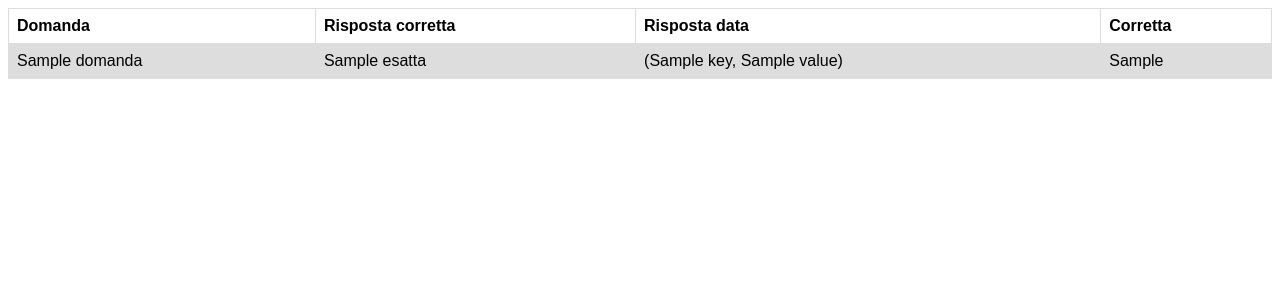
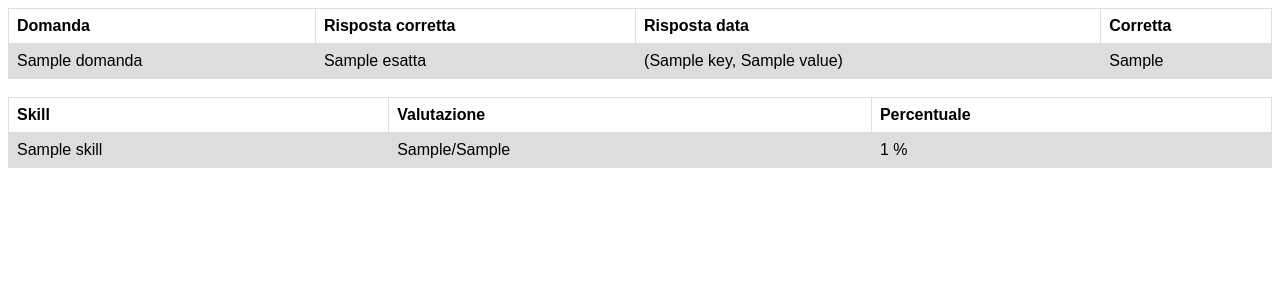
Before and after one commit to electra995/Talentscope, a Flask app: template templates/valutazioni.html in a window 1280 px wide. Shown: the top 300 px of the page. Run offline with Flask 3, Linux system fonts and the light colour scheme; the template is opened without the code that fills it: most values are stand-ins (such as "Sample title", 1, 10 or a date in 2020).

Commit message:
Aggiunto una classe contatore e modificato il codice per mostrare nell'hmtl valutazioni il contatore delle risposte corrette

```diff
--- a/app.py
+++ b/app.py
@@ -1,19 +1,18 @@
+import json
+from itertools import groupby
 from flask import Flask, redirect, url_for
 from flask import render_template
 from flask import request
 from lib.Database import DB
 from lib.Quiz import Quiz
+from lib.Contatore import Contatore
 
 app = Flask(__name__)
 quiz_tot = []
 quiz_per_skill = []
 
-config = {
-    'user': 'root',
-    'password': '****',
-    'host': 'localhost',
-    'database': '****'
-}
+with open('db/config.json', 'r') as f:
+    config = json.load(f)
 
 
 def query_db(skill: str):
@@ -49,6 +48,29 @@ def popola_quiz():
                 quiz_tot.append(quiz)
 
 
+def popola_counter():
+    """
+    Raggruppa le risposte totali per ogni skill e popola una lista di oggetti Contatore in cui tenere traccia delle
+    risposte corrette date dall'utente.
+    :return: Lista di oggetti contatore.
+    """
+    global quiz_tot
+    risposte_per_skill = {}
+    counter_tot = []
+
+    for key, group in groupby(quiz_tot, lambda x: x.skill):
+        risposte_per_skill[key] = list(group)
+
+    for key in risposte_per_skill.keys():
+        counter = 0
+        for quiz in risposte_per_skill[key]:
+            if quiz.check_risposta():
+                counter += 1
+        counter_tot.append(Contatore(key.lower(), counter, len(risposte_per_skill[key])))
+
+    return counter_tot
+
+
 @app.route('/')
 def index():
     return render_template('index.html')
@@ -70,7 +92,8 @@ def questionario(skill: str, role: str):
         elif skill == 'AZURE':
             skill = 'GOOGLE CLOUD'
         elif skill == 'GOOGLE CLOUD':
-            return render_template('valutazioni.html', quiz_tot=quiz_tot)
+            counter_tot = popola_counter()
+            return render_template('valutazioni.html', quiz_tot=quiz_tot, counter_tot=counter_tot)
 
     else:
         pass
--- /dev/null
+++ b/db/config_template.json
@@ -0,0 +1,6 @@
+{
+    "user": "root",
+    "password": "Password al vostro db se prevista",
+    "host": "localhost",
+    "database": "Nome del vostro db"
+}
--- a/templates/valutazioni.html
+++ b/templates/valutazioni.html
@@ -22,6 +22,7 @@
     </style>
 </head>
 <body>
+<div class="tabella1">
     <table>
         <tr>
             <th>Domanda</th>
@@ -38,6 +39,24 @@
             </tr>
         {% endfor %}
     </table>
+</div>
+<br>
+<div class="tabella2">
+    <table>
+        <tr>
+            <th>Skill</th>
+            <th>Valutazione</th>
+            <th>Percentuale</th>
+        </tr>
+        {% for counter in counter_tot %}
+            <tr>
+                <td>{{ counter.skill }}</td>
+                <td>{{ counter.risposte_esatte }}/{{ counter.risposte_tot }}</td>
+                <td>{{ counter.percentuale() }} %</td>
+            </tr>
+        {% endfor %}
+    </table>
+</div>
 
 </body>
 </html>
```
Also changed, not shown: lib/Contatore.py (added, +14 -0 lines), lib/Quiz.py (+11 -1 lines). Lines whose indentation alone changed are shown as unchanged.
